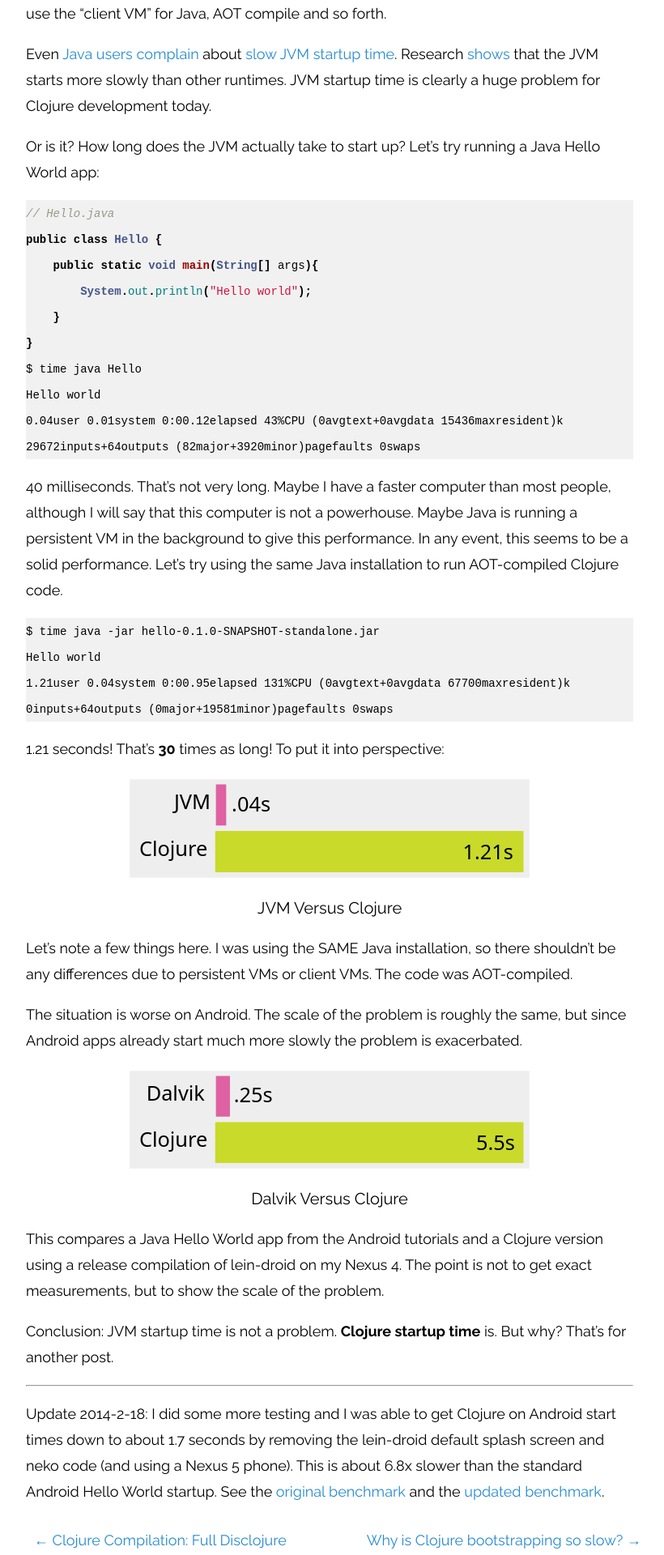
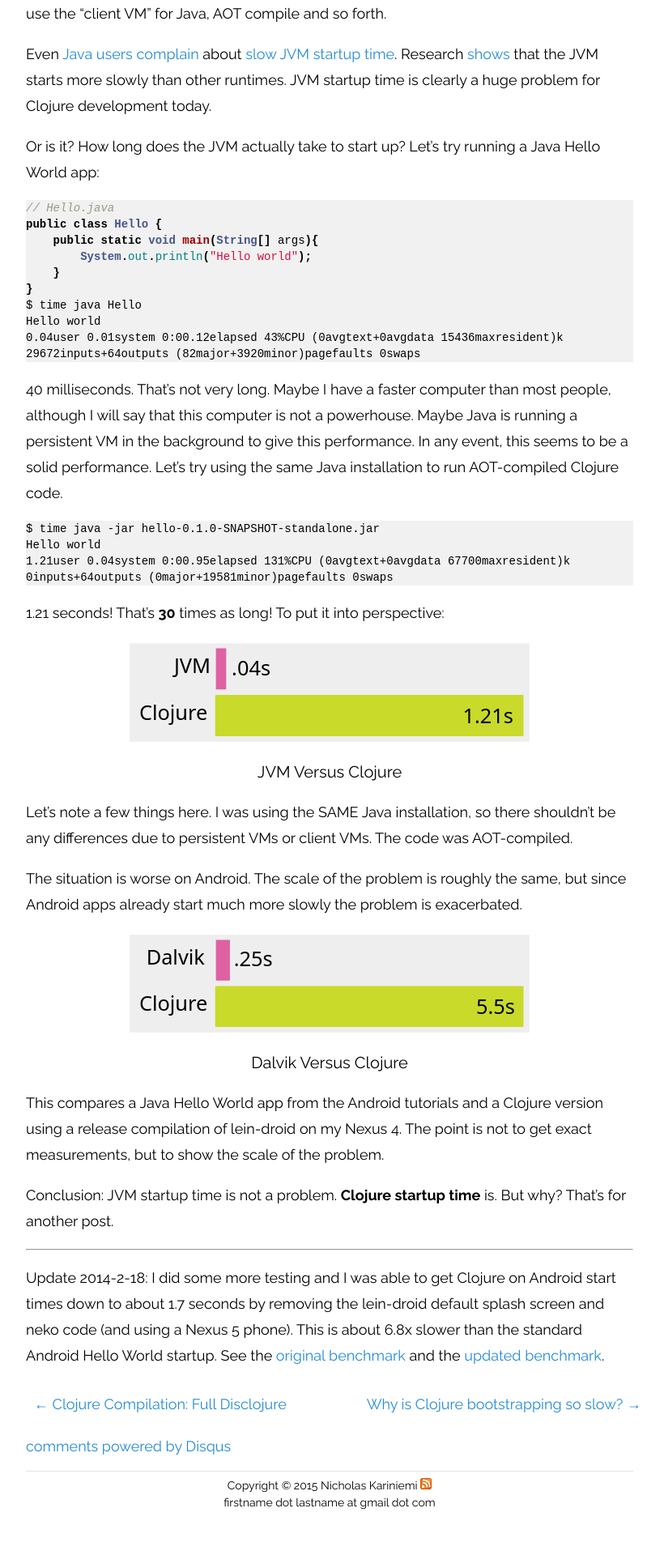
Before and after one commit to hoodunit/hoodunit.github.io, a Jekyll site: the page built from _posts/2014-02-11-jvm-slow-startup.md, in a window 1280 px wide. Shown: the part 1131-3051 px from the top of the page at 81% size, without its empty margins (233-1053 px from the left). Built offline with Jekyll 4.4.1, drawn with Linux system fonts in a browser that asks for light colours; Markdown is read by kramdown in place of the engine named in the settings; comment, search, counter and statistics services are not loaded; after the commit the page ends 3017 px from its top, so only the background shows below that.

Commit message:
Styling tweaks

```diff
--- a/css/main.css
+++ b/css/main.css
@@ -39,9 +39,14 @@
   text-decoration: none;
 }
 
-code {
+pre, pre code, pre code span {
   font-size: 14px;
-  line-height: 14px;
+  line-height: 20px;
+}
+
+.small-code pre, .small-code pre code, .small-code pre code span {
+  font-size: 10px;
+  line-height: 15px;
 }
 
 /*****************************************************************************/
```
